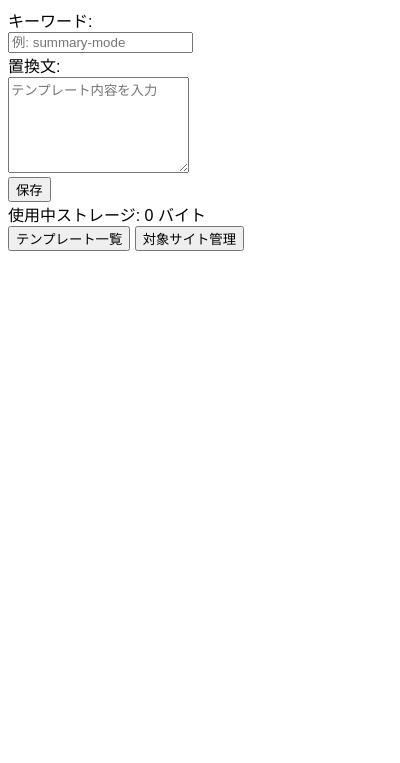
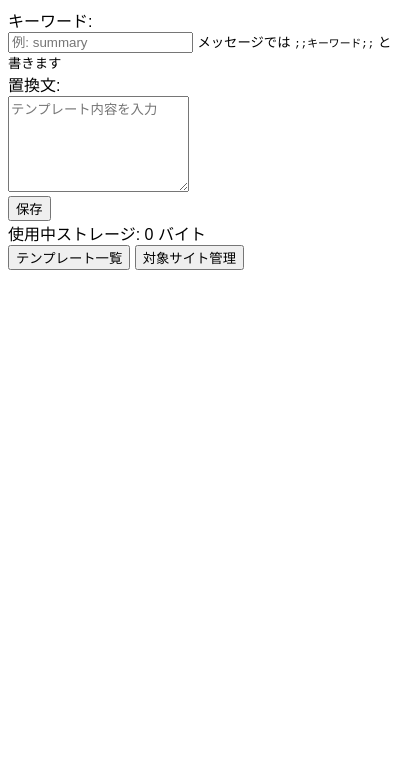
Before and after one commit to 1236Menchi/Prompt-Replacer-ForLLM, a browser extension: page src/popup_register.html in a window 400 px wide. Shown: the part 81-844 px from the top of the page. Drawn offline with Linux system fonts and the light colour scheme.

Commit message:
Add keyword format hint (#8)
何だけっけこれ…

```diff
--- a/src/popup_register.html
+++ b/src/popup_register.html
@@ -11,7 +11,8 @@
   <form id="template-form">
     <label>
       キーワード:<br>
-      <input type="text" id="keyword-input" required placeholder="例: summary-mode">
+      <input type="text" id="keyword-input" required placeholder="例: summary">
+      <small>メッセージでは <code>;;キーワード;;</code> と書きます</small>
     </label><br>
     <label>
       置換文:<br>
```
